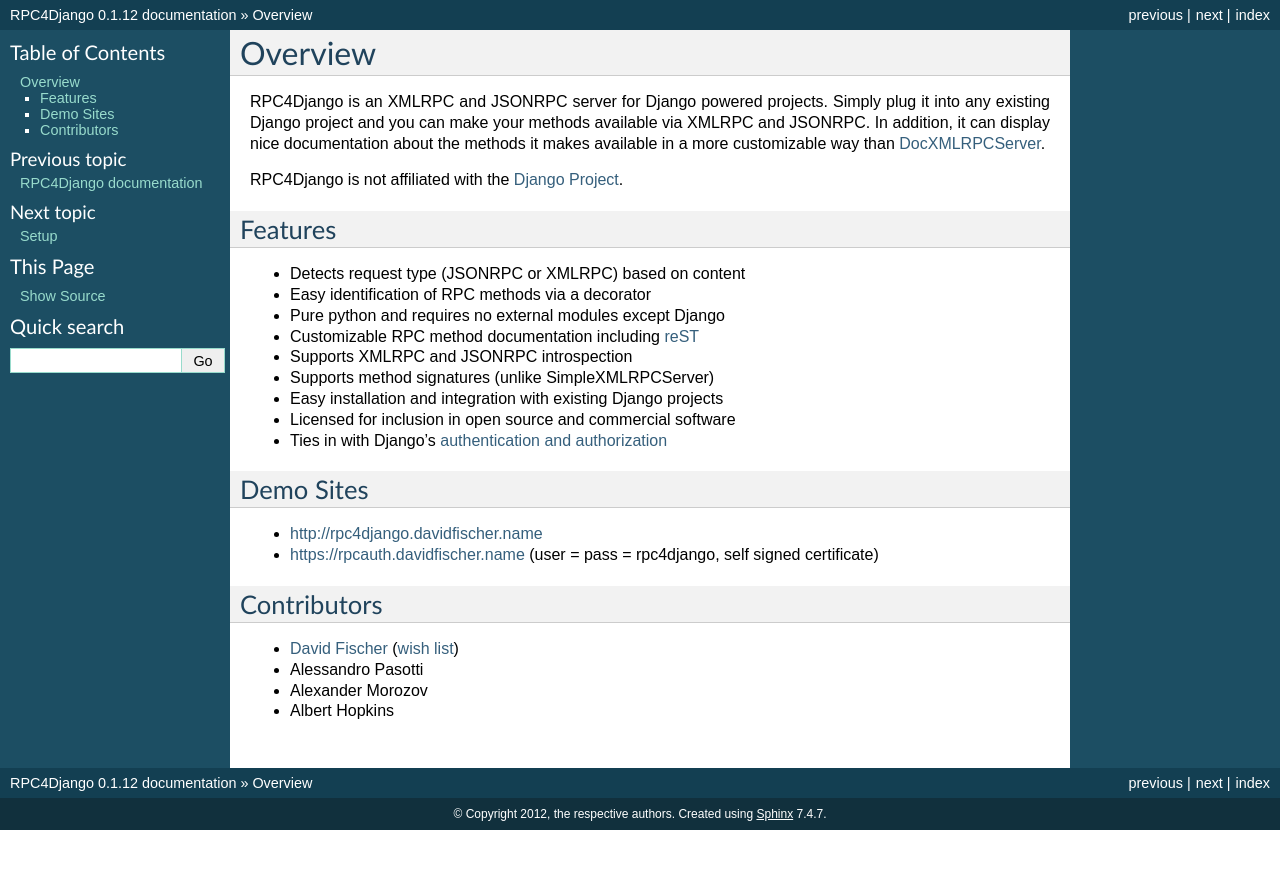
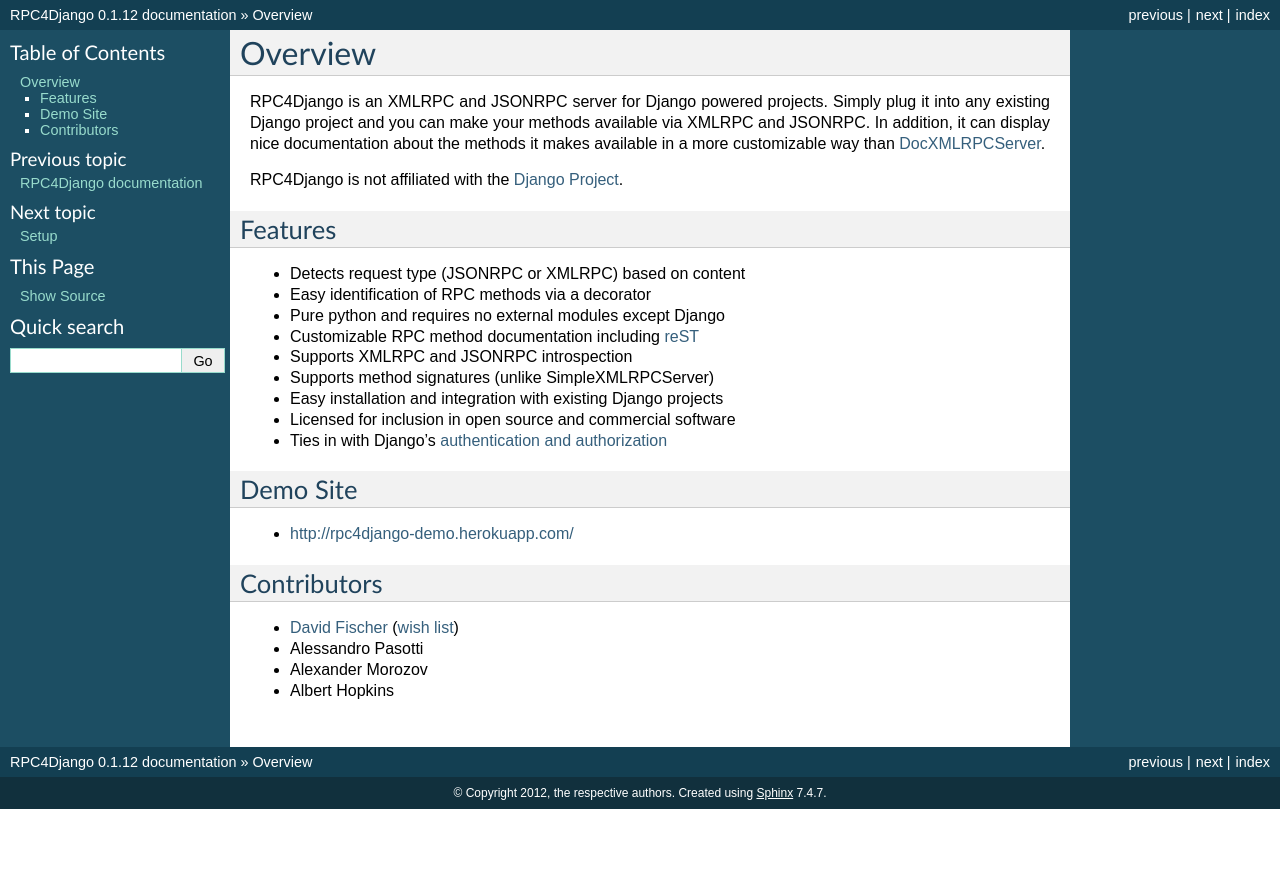
Before and after one commit to rpc4django/rpc4django, a Sphinx documentation site: the page built from docs/overview.txt, in a window 1280 px wide. Shown: the top 869 px of the page. Built offline with Sphinx 7.4.7, drawn with Linux system fonts in a browser that asks for light colours.

Commit message:
The demo site is now on Heroku

```diff
--- a/docs/changelog.txt
+++ b/docs/changelog.txt
@@ -1,5 +1,9 @@
 Changelog
 =========
+
+**Version 0.2.0 (not released)**
+
+- The demo site is now on Heroku
 
 **Version 0.1.12 (02 February 2012)**
 
--- a/docs/overview.txt
+++ b/docs/overview.txt
@@ -28,11 +28,10 @@
 .. _reST: http://docutils.sourceforge.net/rst.html
 .. _authentication and authorization: http://docs.djangoproject.com/en/dev/topics/auth
 
-Demo Sites
-----------
+Demo Site
+---------
 
-- http://rpc4django.davidfischer.name
-- https://rpcauth.davidfischer.name (user = pass = rpc4django, self signed certificate)
+- http://rpc4django-demo.herokuapp.com/
 
 .. _contributors:
 
```
